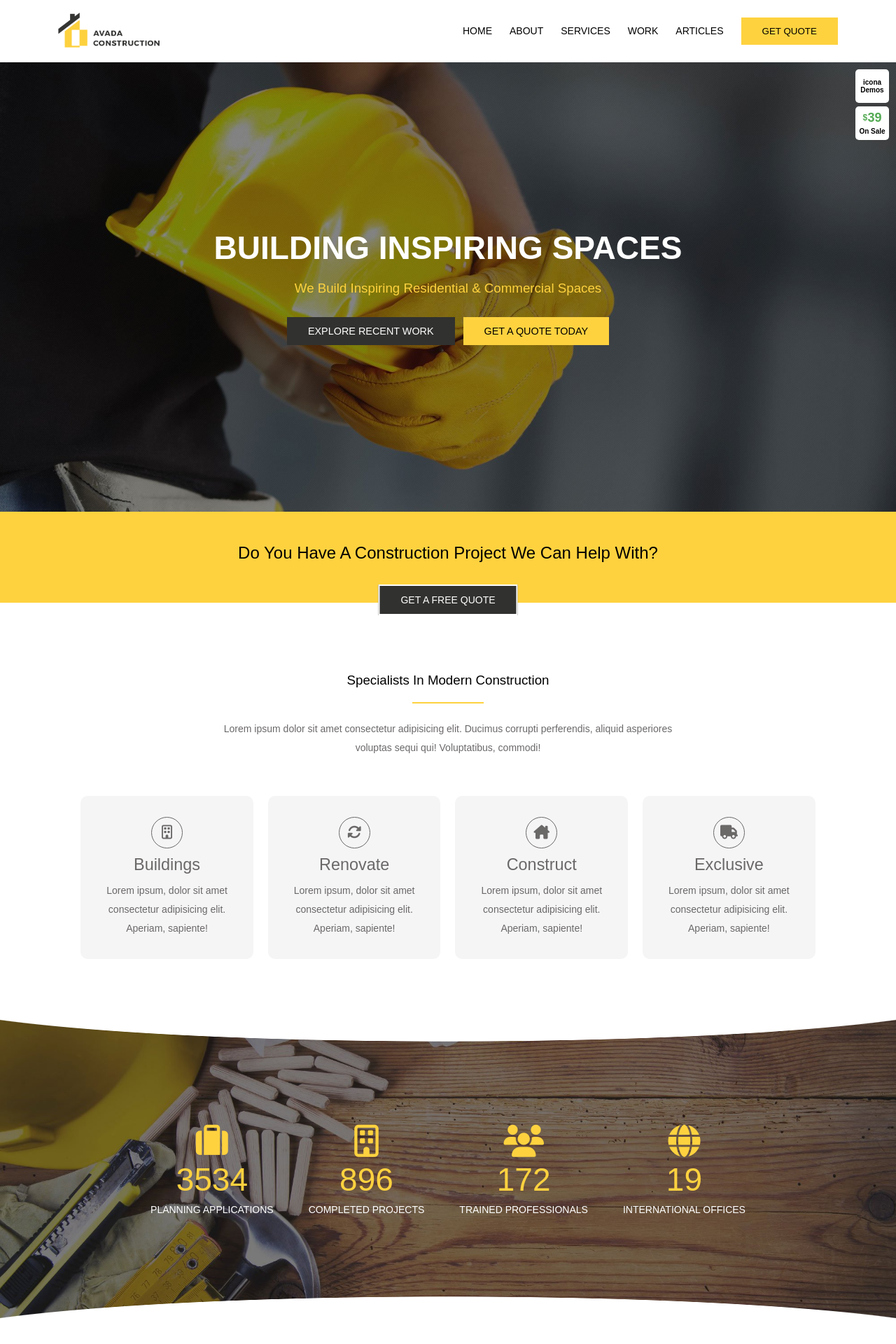
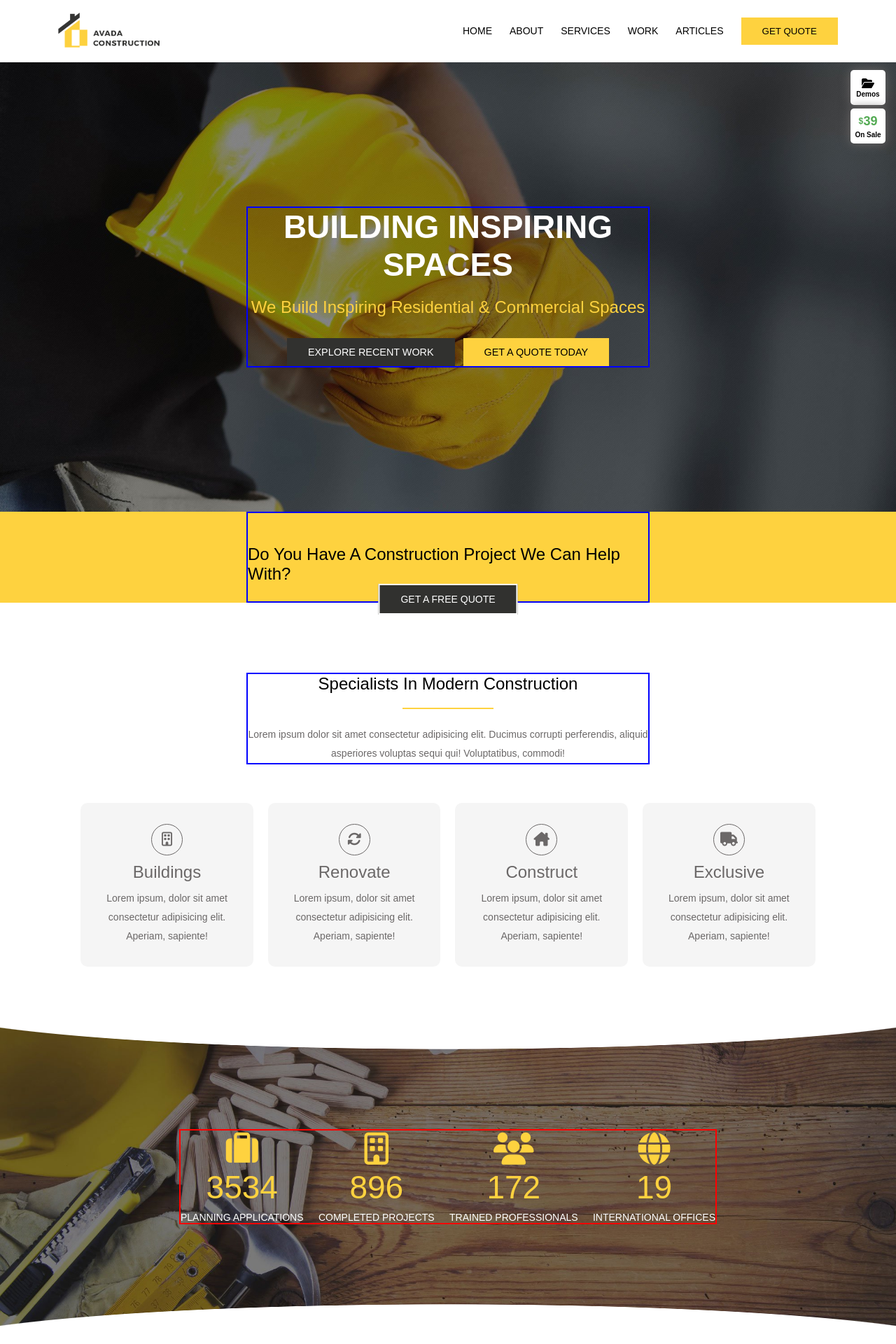
Before and after one commit to Michela-DC/proj-html-vuejs, a Vue app: page / in a window 1280 px wide. Shown: the top 1920 px of the page at 70% size. Built offline with nearby package versions, Linux system fonts and the light colour scheme; a small style sheet from the web is missing.

Commit message:
Updated mixins and sections structures

```diff
--- a/src/App.vue
+++ b/src/App.vue
@@ -5,6 +5,7 @@
       <SectionJumbotron/>
       <SectionTwo/>
       <SectionThree/>
+      <SectionFour/>
     </main>
   </div>
 </template>
@@ -15,6 +16,7 @@ import HeaderAvada from './components/HeaderAvada.vue'
 import SectionJumbotron from './components/SectionJumbotron.vue'
 import SectionTwo from './components/SectionTwo.vue'
 import SectionThree from './components/SectionThree.vue'
+import SectionFour from './components/SectionFour.vue'
 
 export default {
   name: 'App',
@@ -23,6 +25,7 @@ export default {
     SectionJumbotron,
     SectionTwo,
     SectionThree,
+    SectionFour
   }
 }
 </script>
--- a/src/assets/scss/_common.scss
+++ b/src/assets/scss/_common.scss
@@ -16,7 +16,7 @@ h2, h3{
     font-weight: normal;
 }
 
-div[class*="block"] h3{ //tutti gli h3 che sono dentro ad un div la cui class contiene block
+section h3{
     font-size: 1.5rem;
 }
 
--- a/src/assets/scss/_mixins.scss
+++ b/src/assets/scss/_mixins.scss
@@ -6,11 +6,15 @@
     justify-content: center;
 }
 
-@mixin small-row {
-    // width: 45%;
-    max-width: 655px;
-    margin: 0 auto;
-    // border: 2px solid red;
+@mixin small-wrapper {
+    width: 45%;
+    // max-width: 655px;
+    border: 2px solid blue;
+}
+
+@mixin wrapper{
+    width: 60%;
+    border: 2px solid red;
 }
 
 @mixin bg-image {
@@ -19,6 +23,7 @@
     background-size: cover;
 }
 
+// bottoni ---------------------
 
 @mixin btn-common{
     padding: 12px 30px;
@@ -27,10 +32,42 @@
 }
 
 @mixin btn-dark{
-    background-color: $btn-dark-color;
+    background-color: $btn-dark;
     color: white;
 }
 
 @mixin btn-light{
     background-color: $light-color;
 }
+
+// -------------------------------
+
+@mixin reusable-section-title{
+    .title-wrapper {
+        @include small-wrapper;
+        @include flex-basics;
+        flex-direction: column;
+        text-align: center;
+
+        .title{
+            position: relative;
+            display: flex;
+            justify-content: center;
+            padding-bottom: 20px;
+
+            &::after{
+                content: "";
+                position: absolute;
+                width: 35%;
+                top: 100%;
+                height: 0.125rem;
+                background-color: $light-color;
+            }
+        }
+
+        p{
+            padding-top: 25px;
+            color: $gray-font;
+        }
+    }
+}
--- a/src/assets/scss/_variables.scss
+++ b/src/assets/scss/_variables.scss
@@ -1,6 +1,6 @@
 $light-color: #fed23f;
 
-$btn-dark-color: #31312f;
+$btn-dark: #31312f;
 
 $gray-font: #6b6868;
 
--- /dev/null
+++ b/src/components/SectionFour.vue
@@ -0,0 +1,25 @@
+<template>
+  <section class="section-four">
+      <div class="container">
+            <div class="title-wrapper">
+                <h3 class="title">explore recent work</h3>
+                <p>Lorem ipsum dolor sit amet consectetur adipisicing elit. Ducimus corrupti perferendis, aliquid asperiores voluptas sequi qui! Voluptatibus, commodi!</p>
+            </div>
+      </div>
+  </section>
+</template>
+
+<script>
+export default {
+    name: 'SectionFour'
+}
+</script>
+
+<style lang="scss" scoped>
+
+@import '../assets/scss/mixins.scss';
+@import '../assets/scss/variables.scss';
+
+@include reusable-section-title;
+
+</style>
--- a/src/components/SectionJumbotron.vue
+++ b/src/components/SectionJumbotron.vue
@@ -12,7 +12,9 @@
 
             <div class="demos-sale">
                 <div class="demos">
-                    <div class="icon">icona</div>
+                    <div class="icon">
+                        <i class="fa-solid fa-folder-open"></i>
+                    </div>
                     <div>Demos</div>
                 </div>
                 <div class="on-sale">
@@ -50,10 +52,11 @@ export default {
     background-image: url('../assets/images/home-slider-62528242.jpg');
     @include bg-image;
     @include flex-basics;
-    position: relative;
+    // position: relative;
 
     .title-wrapper{
         text-align: center;
+        @include small-wrapper;
 
         .main-title{
             font-size: 2.875rem;
@@ -87,14 +90,14 @@ export default {
     } //fine css jumbo-wrapper
 
     .demos-sale{
-        position: absolute;
-        top: 10px;
-        right: 10px;
+        position: fixed;
+        top: 100px;
+        right: 15px;
 
         .demos, .on-sale{
             background-color: white;
-            width: 48px;
-            height: 48px;
+            width: 50px;
+            height: 50px;
             border-radius: 5px;
             font-size: 0.625rem;
             text-align: center;
@@ -102,10 +105,15 @@ export default {
             flex-direction: column;
             justify-content: center;
             font-weight: bold;
+            box-shadow: 0px 0px 15px $gray-font;
         }
 
         .demos{
             margin-bottom: 5px;
+
+            .icon{
+                font-size: 1rem;
+            }
         }
 
         .on-sale{
@@ -130,10 +138,14 @@ export default {
     }
 }
 
+// Question ------------------------------------
+
 .question-container{
     background-color: $light-color;
 
     .question-wrapper{
+        @include small-wrapper;
+        margin: 0 auto;
         min-height: 130px;
         display: flex;
         justify-content: center;
--- a/src/components/SectionThree.vue
+++ b/src/components/SectionThree.vue
@@ -1,6 +1,7 @@
 <template>
     <section class="section-3">
         <div class="container">
+            <div class="cards-wrapper">
                 <div class="card">
                     <div class="icon">
                         <i class="fa-solid fa-suitcase"></i>
@@ -33,6 +34,7 @@
                     <div class="info">international offices</div>
                 </div>
             </div>
+        </div>
     </section>
 </template>
 
@@ -50,7 +52,6 @@ export default {
     background-image: url('../assets/images/home-244125289.jpg');
     @include bg-image;
     position: relative;
-    // border: 2px solid red;
 
     &::before{
         content: '';
@@ -74,7 +75,11 @@ export default {
     .container{
         height: 500px;
         @include flex-basics;
-        gap: 50px;
+
+        .cards-wrapper{
+            @include wrapper;
+            display: flex;
+            justify-content: space-between;
 
             .card{
                 text-transform: uppercase;
@@ -93,6 +98,8 @@ export default {
 
             }
         }
+
+    }
 }
 
 </style>
--- a/src/components/SectionTwo.vue
+++ b/src/components/SectionTwo.vue
@@ -2,12 +2,12 @@
         <section class="section_2">
             <div class="container">
 
-                <div class="title-wrapper small-row">
+                <div class="title-wrapper">
                     <h3 class="title">specialists in modern construction</h3>
                     <p>Lorem ipsum dolor sit amet consectetur adipisicing elit. Ducimus corrupti perferendis, aliquid asperiores voluptas sequi qui! Voluptatibus, commodi!</p>
                 </div>
 
-                <div class="cards-wrapper small-row">
+                <div class="cards-wrapper">
                     <div class="card">
                         <div class="icon">
                             <i class="fa-regular fa-building"></i>
@@ -64,33 +64,7 @@ export default {
     position: relative;
 }
 
-.title-wrapper {
-    @include small-row;
-    @include flex-basics;
-    flex-direction: column;
-    text-align: center;
-
-    .title{
-        position: relative;
-        display: flex;
-        justify-content: center;
-        padding-bottom: 20px;
-
-        &::after{
-            content: "";
-            position: absolute;
-            width: 35%;
-            top: 100%;
-            height: 0.125rem;
-            background-color: $light-color;
-        }
-    }
-
-    p{
-        padding-top: 25px;
-        color: $gray-font;
-    }
-}
+@include reusable-section-title;
 
 .cards-wrapper{
     // width: 1120px;
```
Lines whose indentation alone changed are shown as unchanged.
